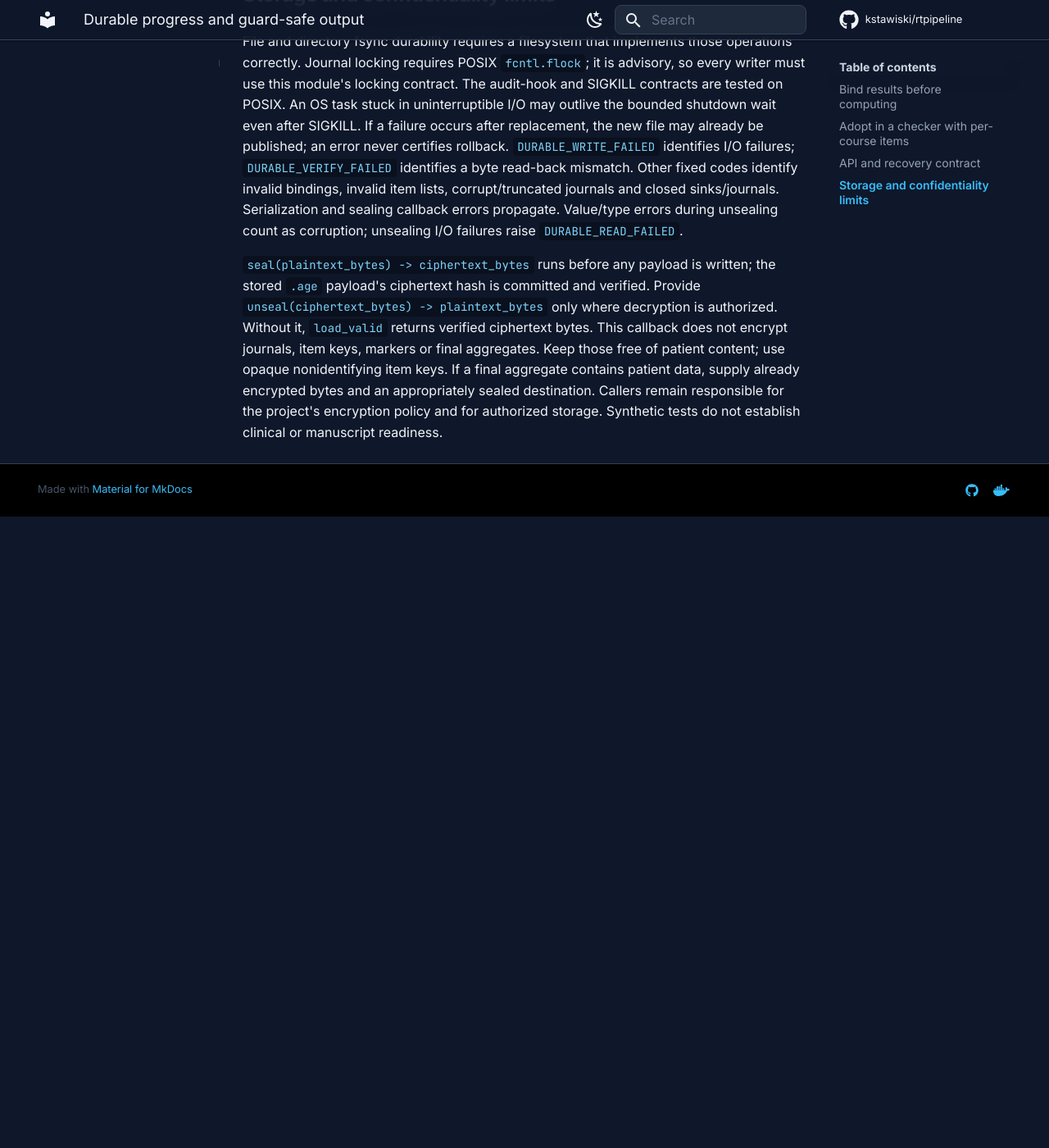
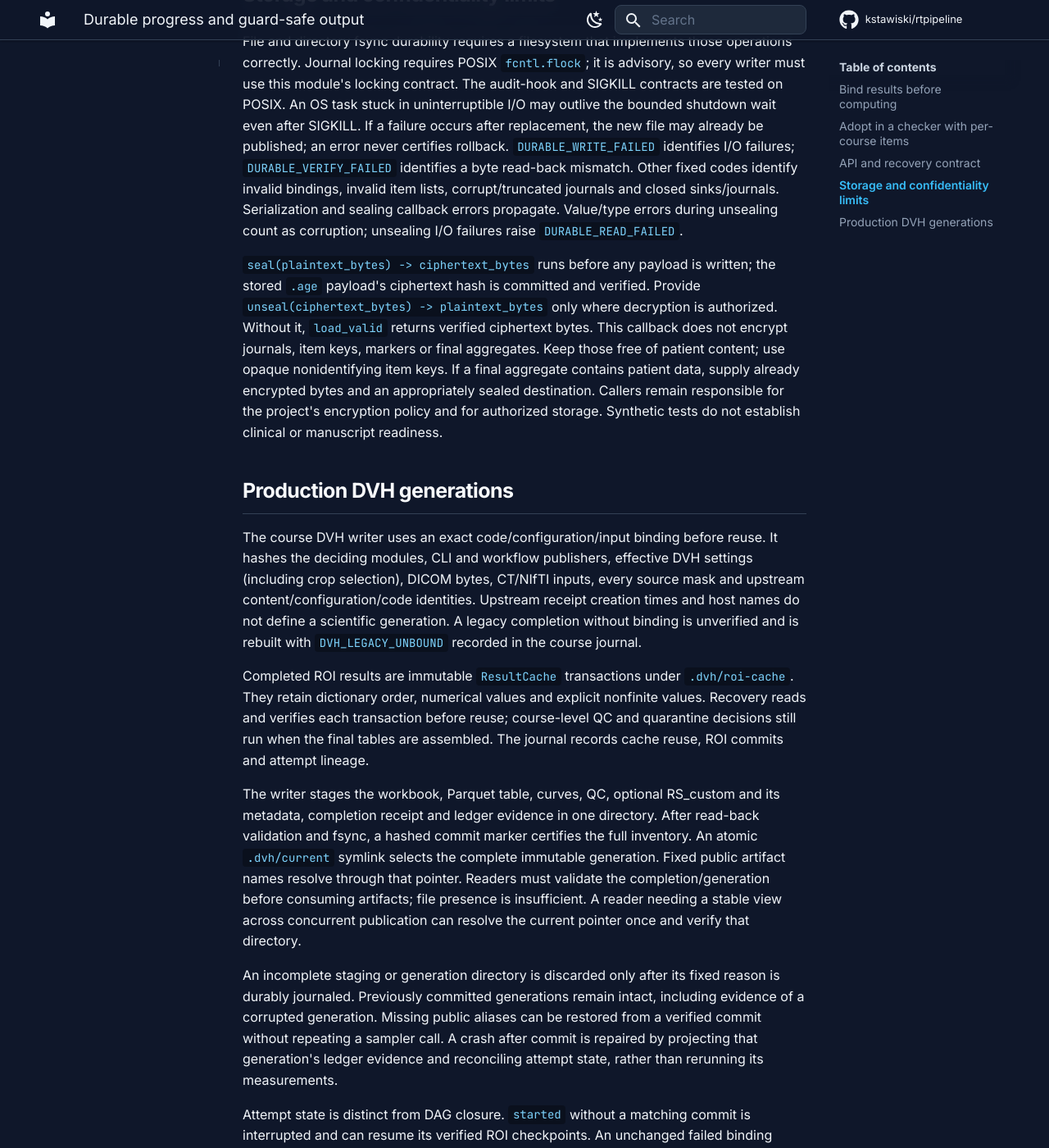
Before and after one commit to kstawiski/rtpipeline, an MkDocs documentation site: the page built from docs/durable_progress.md, in a window 1280 px wide and 1400 px high, scrolled down 3896 px. Shown: the whole window at 82% size. Built offline with MkDocs 1.6.1 and Material for MkDocs 9.7.7, drawn with Linux system fonts in a browser that asks for light colours; comment, search, counter and statistics services are not loaded; before the commit the page ends 4526 px from its top, so only the background shows below that; some of the changed text lies outside the part shown.

Commit message:
Verify production DVH interruption recovery on synthetic DICOM
Exercise the real organize/custom/DVH Snakefile path at three SIGKILL boundaries, verify every generation and source-ROI cache key, compare all eight artifact bytes, and prove worker-budget-only reuse. Document publication and retry contracts.

```diff
--- a/docs/durable_progress.md
+++ b/docs/durable_progress.md
@@ -181,3 +181,51 @@ contains patient data, supply already encrypted bytes and an appropriately
 sealed destination. Callers remain responsible for the project's encryption
 policy and for authorized storage. Synthetic tests do not establish clinical or
 manuscript readiness.
+
+## Production DVH generations
+
+The course DVH writer uses an exact code/configuration/input binding before
+reuse. It hashes the deciding modules, CLI and workflow publishers, effective
+DVH settings (including crop selection), DICOM bytes, CT/NIfTI inputs, every
+source mask and upstream content/configuration/code identities. Upstream receipt
+creation times and host names do not define a scientific generation. A legacy
+completion without binding is unverified and is rebuilt with
+`DVH_LEGACY_UNBOUND` recorded in the course journal.
+
+Completed ROI results are immutable `ResultCache` transactions under
+`.dvh/roi-cache`. They retain dictionary order, numerical values and explicit
+nonfinite values. Recovery reads and verifies each transaction before reuse;
+course-level QC and quarantine decisions still run when the final tables are
+assembled. The journal records cache reuse, ROI commits and attempt lineage.
+
+The writer stages the workbook, Parquet table, curves, QC, optional RS_custom
+and its metadata, completion receipt and ledger evidence in one directory.
+After read-back validation and fsync, a hashed commit marker certifies the full
+inventory. An atomic `.dvh/current` symlink selects the complete immutable
+generation. Fixed public artifact names resolve through that pointer. Readers
+must validate the completion/generation before consuming artifacts; file
+presence is insufficient. A reader needing a stable view across concurrent
+publication can resolve the current pointer once and verify that directory.
+
+An incomplete staging or generation directory is discarded only after its fixed
+reason is durably journaled. Previously committed generations remain intact,
+including evidence of a corrupted generation. Missing public aliases can be
+restored from a verified commit without repeating a sampler call. A crash after
+commit is repaired by projecting that generation's ledger evidence and
+reconciling attempt state, rather than rerunning its measurements.
+
+Attempt state is distinct from DAG closure. `started` without a matching commit
+is interrupted and can resume its verified ROI checkpoints. An unchanged failed
+binding requires an explicit retry: `dvh_for_course(..., retry_failed=True)` or
+`dvh: {retry_failed: true}` in the effective workflow configuration. This retry
+switch is operational and is excluded from the scientific binding. Changed
+inputs/configuration/code establish a new binding. Ledger persistence failure
+propagates instead of certifying success. Configured or contract-declared
+nonapplicability retains its existing disposition and receives a current
+code/configuration/input binding.
+
+The DVH calculation and published table schema are unchanged. Workbook creation
+metadata uses a fixed packaging epoch so identical tables have reproducible
+bytes. SIGKILL tests cover process interruption; they do not establish behavior
+under host power loss, filesystem failure recovery or every storage backend.
+These DVH guarantees do not establish durable per-item resume for other stages.
```
Also changed, not shown: 1 other file.
